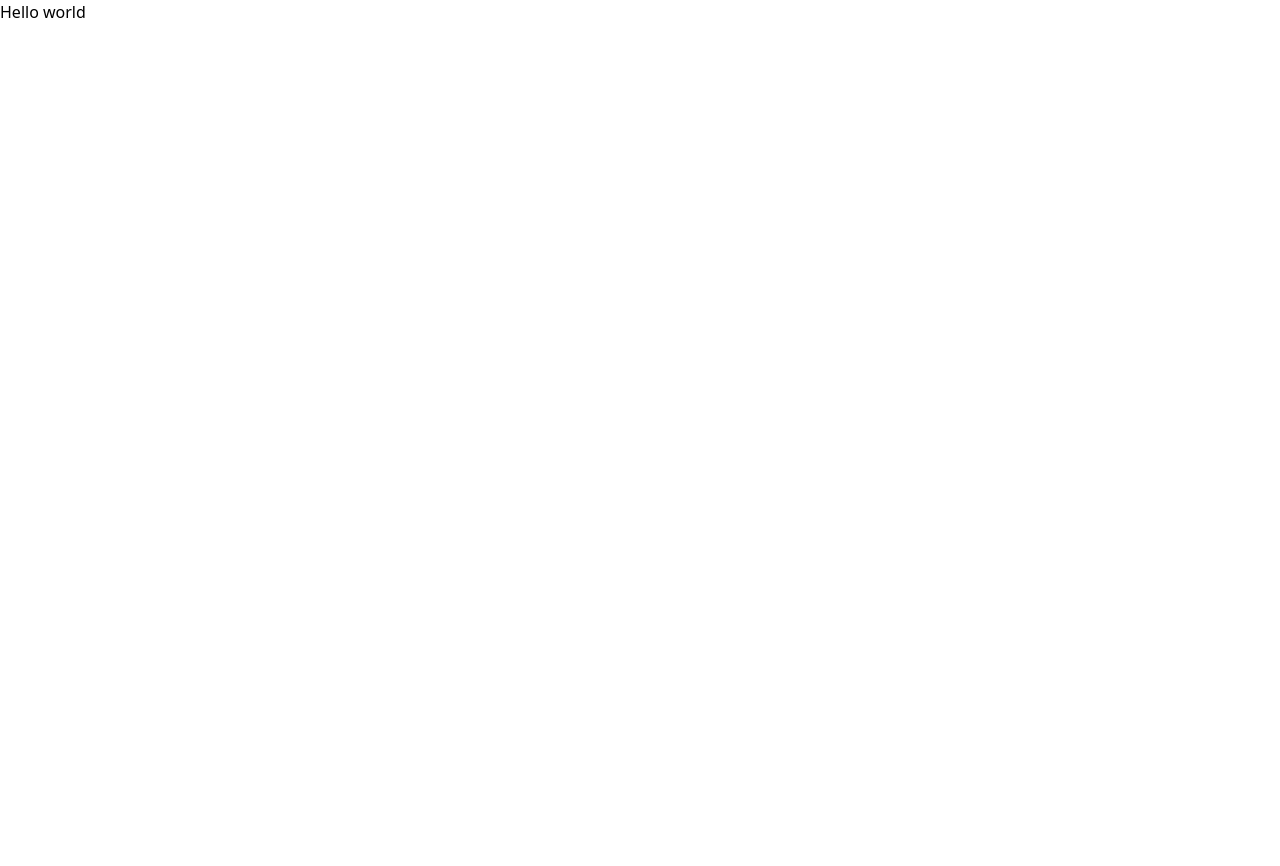
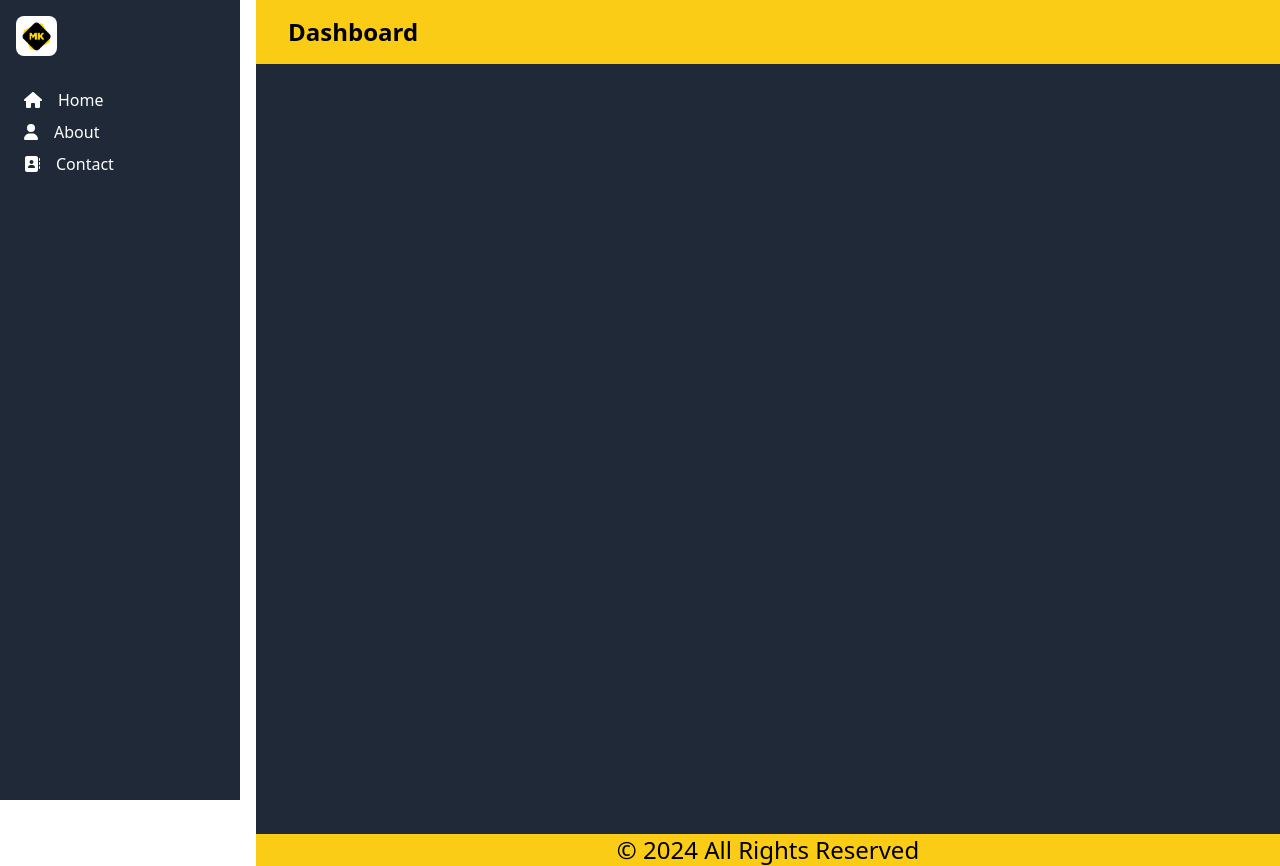
Before and after one commit to Mumtaz7868/crud-app, a React (Create React App) app: page / in a window 1280 px wide. Before the commit the page ends 800 px from the top, so only its background shows below. Built offline with nearby package versions, Linux system fonts and the light colour scheme.

Commit message:
Dashboard layout structured

```diff
--- a/package.json
+++ b/package.json
@@ -3,6 +3,10 @@
   "version": "0.1.0",
   "private": true,
   "dependencies": {
+    "@fortawesome/fontawesome-svg-core": "^6.5.1",
+    "@fortawesome/free-regular-svg-icons": "^6.5.1",
+    "@fortawesome/free-solid-svg-icons": "^6.5.1",
+    "@fortawesome/react-fontawesome": "^0.2.0",
     "@testing-library/jest-dom": "^5.17.0",
     "@testing-library/react": "^13.4.0",
     "@testing-library/user-event": "^13.5.0",
--- a/src/App.js
+++ b/src/App.js
@@ -1,10 +1,10 @@
 import "./App.css";
-
+import DashboardLayout from "./Comopnents/layout/DashboardLayout";
 function App() {
   return (
-    <div>
-      <h1>Hello world</h1>
-    </div>
+    <>
+      <DashboardLayout />
+    </>
   );
 }
 
--- /dev/null
+++ b/src/Comopnents/Footer.jsx
@@ -0,0 +1,12 @@
+import React from "react";
+
+const Footer = () => {
+  const year = new Date().getUTCFullYear();
+  return (
+    <div className="flex justify-center bg-yellow-400 ml-64">
+      <p className="text-2xl ">© {year} All Rights Reserved</p>
+    </div>
+  );
+};
+
+export default Footer;
--- /dev/null
+++ b/src/Comopnents/Header.jsx
@@ -0,0 +1,11 @@
+import React from "react";
+import logo from "../assets/download.png";
+const Header = () => {
+  return (
+    <div className="overflow-hidden flex items-center h-16  pl-8 bg-yellow-400 ml-64">
+      <h1 className="text-2xl font-bold">Dashboard</h1>
+    </div>
+  );
+};
+
+export default Header;
--- /dev/null
+++ b/src/Comopnents/SideBar.jsx
@@ -0,0 +1,33 @@
+import React from "react";
+import { NavLink } from "react-router-dom";
+import {
+  faHouse,
+  faUser,
+  faAddressBook,
+} from "@fortawesome/free-solid-svg-icons";
+import logo from "../assets/download.png";
+import { FontAwesomeIcon } from "@fortawesome/react-fontawesome";
+const SideBar = () => {
+  return (
+    <div className="bg-gray-800 h-screen w-60 text-white p-4 fixed top-0">
+      <img className="rounded-lg h-10 mr-1" src={logo} alt="Logo here" />
+
+      <ul className="mt-8">
+        <div className="flex items-center m-2">
+          <FontAwesomeIcon size="1x" icon={faHouse} />
+          <li className="ml-4">Home</li>
+        </div>
+        <div className="flex items-center m-2">
+          <FontAwesomeIcon size="1x" icon={faUser} />
+          <li className="ml-4">About</li>
+        </div>
+        <div className="flex items-center m-2">
+          <FontAwesomeIcon size="1x" icon={faAddressBook} />
+          <li className="ml-4">Contact</li>
+        </div>
+      </ul>
+    </div>
+  );
+};
+
+export default SideBar;
--- /dev/null
+++ b/src/Comopnents/layout/DashboardLayout.jsx
@@ -0,0 +1,24 @@
+import React from "react";
+import { Outlet } from "react-router-dom";
+import Header from "../Header";
+import Footer from "../Footer";
+import SideBar from "../SideBar";
+const DashboardLayout = () => {
+  return (
+    <>
+      <Header />
+      <SideBar />
+      <div
+        className="lg:ml-64 bg-gray-800"
+        style={{
+          minHeight: "calc(100vh - 30px)",
+        }}
+      >
+        <Outlet />
+      </div>
+      <Footer />
+    </>
+  );
+};
+
+export default DashboardLayout;
```
Also changed, not shown: src/assets/download.png (added), 1 other file (tests, documents, lock files or other folders).
